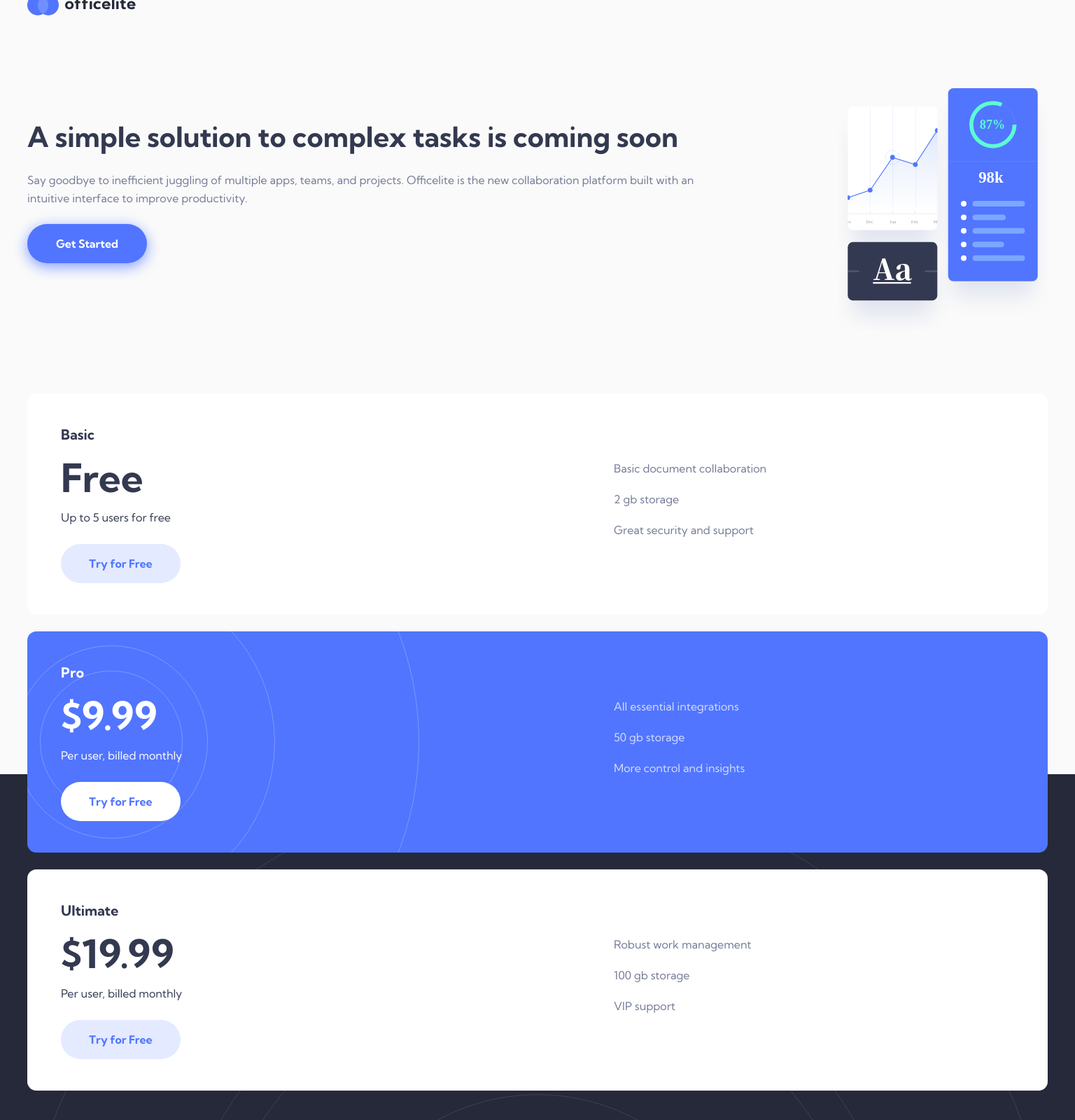
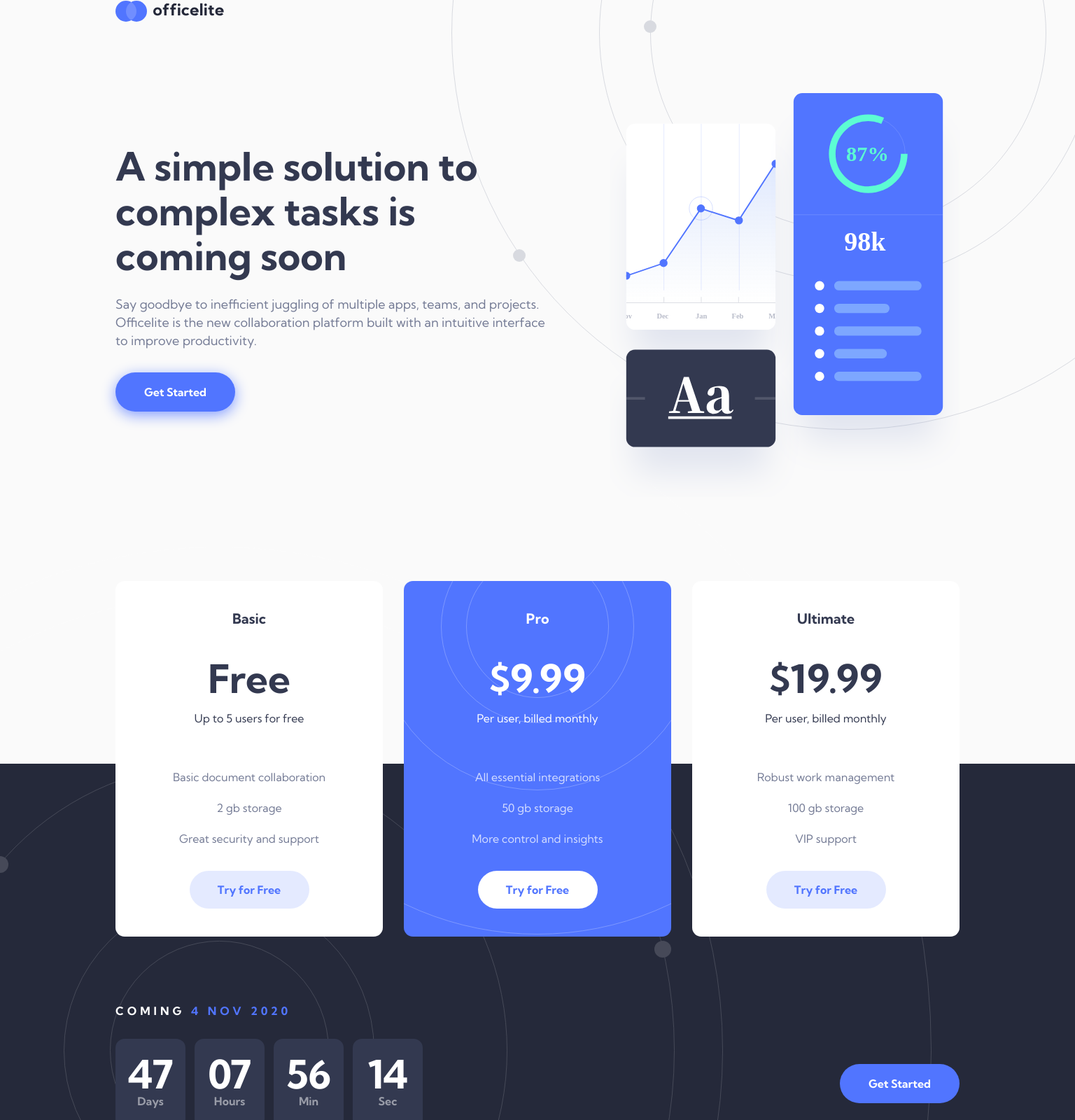
Before and after one commit to erwinruiz/officelite-coming-soon-site, a React (Create React App) app: page / in a window 1536 px wide. Shown: the part 80-1680 px from the top of the page at 70% size. Built offline with nearby package versions, Linux system fonts and the light colour scheme.

Commit message:
Make Home page responsive for desktop design (1440px)

```diff
--- a/src/Components/Card.module.css
+++ b/src/Components/Card.module.css
@@ -100,3 +100,29 @@
     background-position: -32rem 50%;
   }
 }
+
+/* Desktop - Widescreen */
+@media (min-width: 1440px) {
+  .card {
+    height: 50.8rem;
+    padding: 4rem 6.5rem;
+    display: flex;
+    text-align: center;
+    justify-content: center;
+  }
+  .plan-type {
+    margin-bottom: 4rem;
+  }
+  .plan-text {
+    margin-bottom: 5.6rem;
+  }
+  .plan-list-features {
+    margin-top: 0rem;
+  }
+  .card .button {
+    margin: 0 auto;
+  }
+  .plan-type-pro {
+    background-position: 50% -37.5rem;
+  }
+}
--- a/src/Components/Countdown.module.css
+++ b/src/Components/Countdown.module.css
@@ -84,3 +84,24 @@
     margin-bottom: 10.4rem;
   }
 }
+
+/* Desktop - Widescreen */
+@media (min-width: 1440px) {
+  .countdown-container {
+    display: grid;
+    grid-template-columns: repeat(2, 1fr);
+    align-items: center;
+    justify-items: start;
+    margin-bottom: 0rem;
+  }
+  .countdown-container h3 {
+    text-align: left;
+  }
+  .countdown-timer {
+    margin-bottom: 0;
+    grid-column: 1 / 2;
+  }
+  .countdown-container .button {
+    margin: 0 0 0 auto;
+  }
+}
--- a/src/Components/Header.module.css
+++ b/src/Components/Header.module.css
@@ -6,6 +6,7 @@
   width: 15.5rem;
   display: block;
   margin: 0 auto;
+  cursor: pointer;
 }
 
 /* Tablet */
@@ -17,3 +18,14 @@
     margin-left: 3.9rem;
   }
 }
+
+
+/* Desktop - Widescreen */
+@media (min-width: 1440px) {
+  .header {
+    margin: 8.1rem 0 10.2rem;
+  }
+  .logo {
+    margin-left: 16.5rem;
+  }
+}
--- a/src/Components/Header.tsx
+++ b/src/Components/Header.tsx
@@ -1,9 +1,21 @@
 import classes from "./Header.module.css";
+import { useHistory } from "react-router-dom";
 
 function Header() {
+  const history = useHistory();
+
+  const logoHandler = () => {
+    history.push("/");
+  };
+
   return (
     <header className={classes.header}>
-      <img className={classes.logo} src="./assets/shared/logo.svg" alt="logo" />
+      <img
+        className={classes.logo}
+        src="./assets/shared/logo.svg"
+        alt="logo"
+        onClick={logoHandler}
+      />
     </header>
   );
 }
--- a/src/Pages/Home.module.css
+++ b/src/Pages/Home.module.css
@@ -56,7 +56,6 @@
   }
   .first-section .charts {
     width: 28.1rem;
-    width: 30rem;
     margin: 0 0 0 auto;
   }
   .first-section .section-text {
@@ -75,3 +74,33 @@
     row-gap: 2.4rem;
   }
 }
+
+/* Desktop - Widescreen */
+@media (min-width: 1440px) {
+  .main {
+    padding: 0 16.5rem 9.1rem;
+    background: url("../assets/home/bg-pattern-footer.svg") no-repeat -70.5rem 35rem /
+        203.6rem,
+      linear-gradient(transparent 61%, var(--fourth-color) 61%);
+  }
+  .first-section {
+    margin-bottom: 12rem;
+  }
+  .first-section .title {
+    font-size: 5.6rem;
+    line-height: 6.4rem;
+  }
+  .first-section .charts {
+    width: 50rem;
+  }
+  .section-text .text-content {
+    font-size: 1.8rem;
+    margin-bottom: 3.2rem;
+  }
+  .main .cards-container {
+    row-gap: 0;
+    flex-direction: row;
+    column-gap: 3rem;
+    margin-bottom: 8.2rem;
+  }
+}
--- a/src/Pages/SignUp.module.css
+++ b/src/Pages/SignUp.module.css
@@ -22,7 +22,7 @@
 /* Tablet */
 @media (min-width: 768px) {
   body {
-    background-image: none;
+    /* background-image: none; */
   }
   .main {
     background: url("../assets/sign-up/bg-pattern-side.svg") no-repeat 50% 19rem/
--- a/src/index.css
+++ b/src/index.css
@@ -68,3 +68,11 @@ h3 {
     background-size: 66.6rem;
   }
 }
+
+/* Desktop - Widescreen */
+@media (min-width: 1440px) {
+  body {
+    background-size: 113.4rem;
+    background-position: 64.5rem -44rem;
+  }
+}
```
